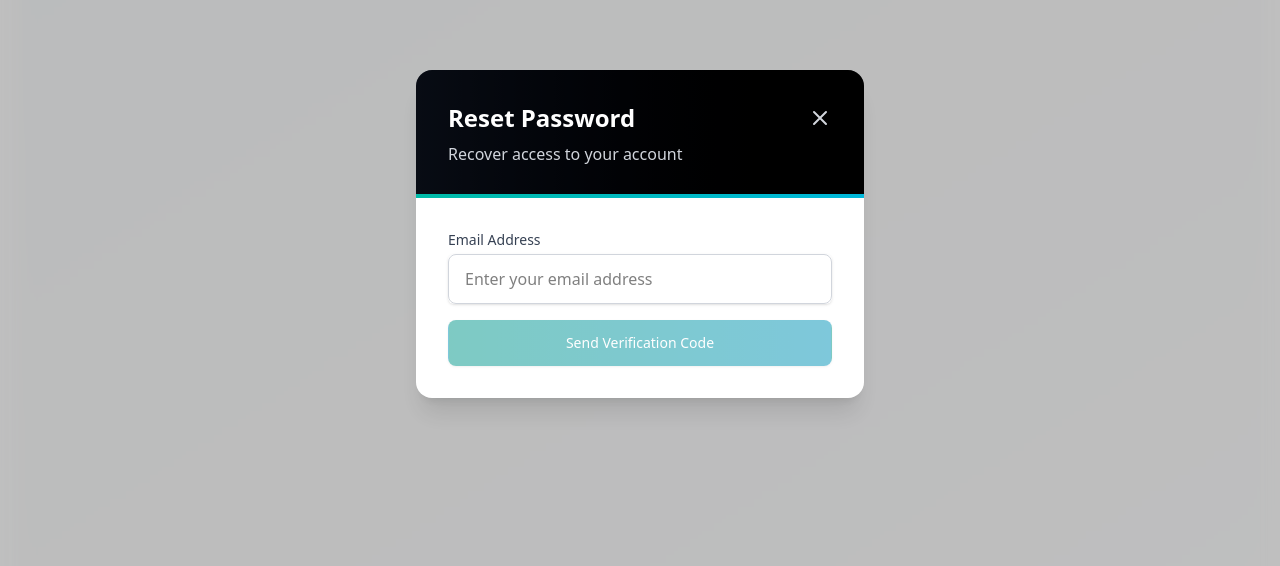
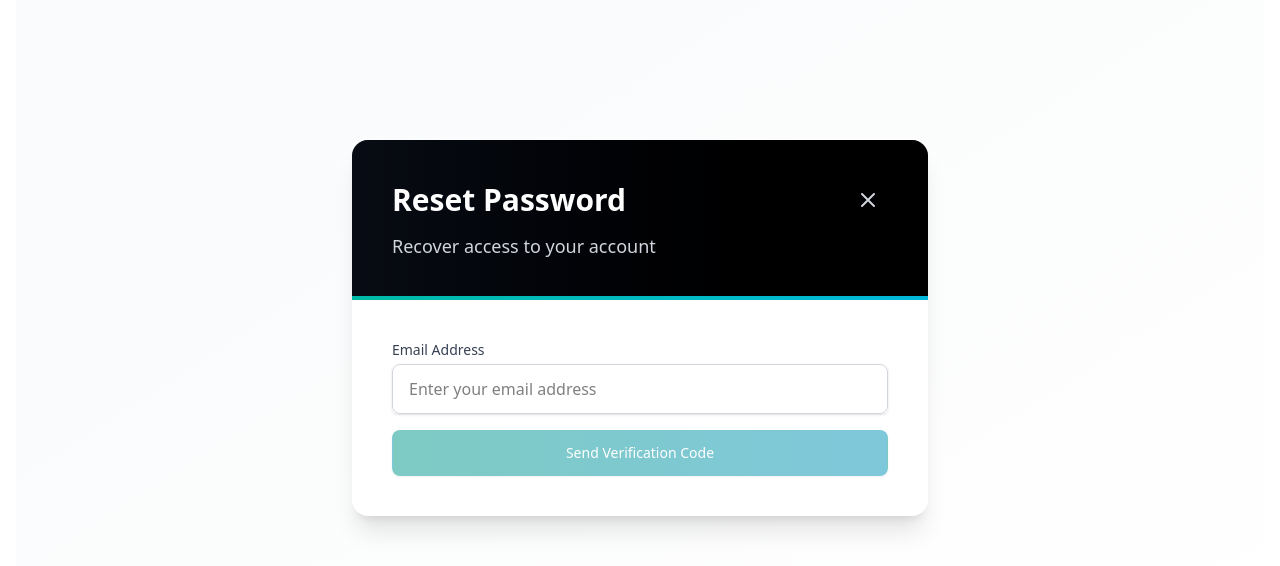
Before and after one commit to mokshupadhyay/Capstone_project_frontend, a Next.js app: page /forgot-password in a window 1280 px wide. Shown: the part 166-732 px from the top of the page. Built offline with nearby package versions, Linux system fonts and the light colour scheme; no server answers.

Commit message:
fixed forgot passord ui

```diff
--- a/app/api/api.ts
+++ b/app/api/api.ts
@@ -626,13 +626,13 @@ export const managerApi = {
 // ---------- Auth API ----------
 export const authApi = {
   // Login
-  login: (username: string, password: string): Promise<any> =>
+  login: (usernameOrEmail: string, password: string): Promise<any> =>
     fetch(`${API_URL}/api/login`, {
       method: "POST",
       headers: {
         "Content-Type": "application/json",
       },
-      body: JSON.stringify({ username, password }),
+      body: JSON.stringify({ usernameOrEmail, password }),
     }).then(async (response) => {
       const data = await response.json();
       if (!response.ok) {
--- a/app/components/auth/ForgotPasswordModal.tsx
+++ b/app/components/auth/ForgotPasswordModal.tsx
@@ -182,20 +182,23 @@ const ForgotPasswordModal = ({ isOpen, onClose }: ForgotPasswordModalProps) => {
     if (!isOpen) return null;
 
     return (
-        <div className="w-full max-w-md bg-white rounded-2xl shadow-xl overflow-hidden transform transition-all">
+        <div className="w-full bg-white rounded-2xl shadow-xl overflow-hidden">
             {/* Header */}
-            <div className="relative bg-gradient-to-r from-gray-900 to-black text-white p-8">
+            <div className="relative bg-gradient-to-r from-gray-900 to-black text-white p-10">
                 <div className="absolute top-0 left-0 w-full h-full bg-black opacity-50"></div>
                 <div className="relative z-10">
                     <div className="flex justify-between items-center">
-                        <h2 className="text-2xl font-bold">Reset Password</h2>
-                        <button onClick={onClose} className="text-gray-300 hover:text-white transition-colors">
+                        <h2 className="text-3xl font-bold">Reset Password</h2>
+                        <button
+                            onClick={onClose}
+                            className="text-gray-300 hover:text-white transition-colors p-2 hover:bg-white/10 rounded-full"
+                        >
                             <svg className="w-6 h-6" fill="none" viewBox="0 0 24 24" stroke="currentColor">
                                 <path strokeLinecap="round" strokeLinejoin="round" strokeWidth={2} d="M6 18L18 6M6 6l12 12" />
                             </svg>
                         </button>
                     </div>
-                    <p className="text-gray-300 mt-2">
+                    <p className="text-gray-300 mt-3 text-lg">
                         {success ? 'Password reset successfully!' : 'Recover access to your account'}
                     </p>
                 </div>
@@ -203,7 +206,7 @@ const ForgotPasswordModal = ({ isOpen, onClose }: ForgotPasswordModalProps) => {
             </div>
 
             {/* Content */}
-            <div className="p-8">
+            <div className="p-10">
                 {isLoading ? (
                     <div className="py-8">
                         <Loader variant="default" size="medium" text="Processing your request..." />
--- a/app/components/auth/LoginForm.tsx
+++ b/app/components/auth/LoginForm.tsx
@@ -5,8 +5,8 @@ import { useAuth } from '@/app/context/AuthContext';
 import Link from 'next/link';
 
 const LoginForm = () => {
-    const { login, isLoading, error } = useAuth();
-    const [username, setUsername] = useState('');
+    const { login, isLoading, error: authError } = useAuth();
+    const [usernameOrEmail, setUsernameOrEmail] = useState('');
     const [password, setPassword] = useState('');
     const [formError, setFormError] = useState('');
 
@@ -14,17 +14,43 @@ const LoginForm = () => {
         e.preventDefault();
         setFormError('');
 
-        if (!username || !password) {
-            setFormError('All fields are required');
+        // Trim whitespace from inputs
+        const trimmedUsernameOrEmail = usernameOrEmail.trim();
+        const trimmedPassword = password.trim();
+
+        // Validate inputs
+        if (!trimmedUsernameOrEmail) {
+            setFormError('Please enter your username or email');
+            return;
+        }
+
+        if (!trimmedPassword) {
+            setFormError('Please enter your password');
             return;
         }
 
         try {
-            await login(username, password);
+            await login(trimmedUsernameOrEmail, trimmedPassword);
         } catch (err) {
-            setFormError(err instanceof Error ? err.message : 'An error occurred');
+            console.error('Login error:', err);
+            setFormError(err instanceof Error ? err.message : 'An error occurred during login');
         }
     };
+
+    const handleInputChange = (e: React.ChangeEvent<HTMLInputElement>) => {
+        // Clear form error when user starts typing
+        setFormError('');
+
+        const { id, value } = e.target;
+        if (id === 'usernameOrEmail') {
+            setUsernameOrEmail(value);
+        } else if (id === 'password') {
+            setPassword(value);
+        }
+    };
+
+    // Show either form error or auth error
+    const displayError = formError || authError;
 
     return (
         <div className="w-full max-w-md mx-auto bg-white rounded-2xl shadow-xl overflow-hidden transform hover:shadow-2xl transition-all duration-300">
@@ -38,7 +64,7 @@ const LoginForm = () => {
             </div>
 
             <form onSubmit={handleSubmit} className="px-8 py-8 space-y-6">
-                {(error || formError) && (
+                {displayError && (
                     <div className="bg-red-50 border-l-4 border-red-500 p-4 rounded-md">
                         <div className="flex items-center">
                             <div className="flex-shrink-0">
@@ -47,15 +73,15 @@ const LoginForm = () => {
                                 </svg>
                             </div>
                             <div className="ml-3">
-                                <p className="text-sm text-red-700">{error || formError}</p>
+                                <p className="text-sm text-red-700">{displayError}</p>
                             </div>
                         </div>
                     </div>
                 )}
 
                 <div className="space-y-2">
-                    <label htmlFor="username" className="block text-sm font-medium text-gray-700">
-                        Username
+                    <label htmlFor="usernameOrEmail" className="block text-sm font-medium text-gray-700">
+                        Username or Email
                     </label>
                     <div className="relative">
                         <div className="absolute inset-y-0 left-0 pl-3 flex items-center pointer-events-none">
@@ -64,12 +90,13 @@ const LoginForm = () => {
                             </svg>
                         </div>
                         <input
-                            id="username"
+                            id="usernameOrEmail"
                             type="text"
-                            value={username}
-                            onChange={(e) => setUsername(e.target.value)}
-                            placeholder="Enter your username"
+                            value={usernameOrEmail}
+                            onChange={handleInputChange}
+                            placeholder="Enter your username or email"
                             className="block w-full pl-10 pr-3 py-2.5 border border-gray-300 rounded-lg focus:ring-2 focus:ring-teal-500 focus:border-teal-500 bg-white text-sm placeholder-gray-400 transition-all duration-200"
+                            autoComplete="username email"
                         />
                     </div>
                 </div>
@@ -88,9 +115,10 @@ const LoginForm = () => {
                             id="password"
                             type="password"
                             value={password}
-                            onChange={(e) => setPassword(e.target.value)}
+                            onChange={handleInputChange}
                             placeholder="Enter your password"
                             className="block w-full pl-10 pr-3 py-2.5 border border-gray-300 rounded-lg focus:ring-2 focus:ring-teal-500 focus:border-teal-500 bg-white text-sm placeholder-gray-400 transition-all duration-200"
+                            autoComplete="current-password"
                         />
                     </div>
                 </div>
--- a/app/context/AuthContext.tsx
+++ b/app/context/AuthContext.tsx
@@ -14,7 +14,7 @@ interface User {
 interface AuthContextType {
     user: User | null;
     token: string | null;
-    login: (username: string, password: string) => Promise<void>;
+    login: (usernameOrEmail: string, password: string) => Promise<void>;
     register: (username: string, password: string, email: string, role: string) => Promise<void>;
     logout: () => void;
     isLoading: boolean;
@@ -43,9 +43,15 @@ export function AuthProvider({ children }: { children: ReactNode }) {
         setIsLoading(false);
     }, []);
 
-    const login = async (username: string, password: string) => {
+    const login = async (usernameOrEmail: string, password: string) => {
         setIsLoading(true);
         setError(null);
+
+        if (!usernameOrEmail || !password) {
+            setError('All fields are required');
+            setIsLoading(false);
+            return;
+        }
 
         try {
             const response = await fetch(`${process.env.NEXT_PUBLIC_API_URL}/api/login`, {
@@ -53,7 +59,7 @@ export function AuthProvider({ children }: { children: ReactNode }) {
                 headers: {
                     'Content-Type': 'application/json',
                 },
-                body: JSON.stringify({ username, password }),
+                body: JSON.stringify({ usernameOrEmail, password }),
             });
 
             const data = await response.json();
@@ -71,7 +77,6 @@ export function AuthProvider({ children }: { children: ReactNode }) {
 
             // Redirect based on role
             if (data.user.role === 'teacher' || data.user.role === 'admin' || data.user.role === 'manager' || data.user.role === 'coordinator' || data.user.role === 'academic_team') {
-
                 router.push('/dashboard');
             } else if (data.user.role === 'student') {
                 router.push('/dashboard');
--- a/app/forgot-password/page.tsx
+++ b/app/forgot-password/page.tsx
@@ -16,12 +16,14 @@ export default function ForgotPasswordPage() {
     };
 
     return (
-        <Suspense fallback={<Loader variant="full-page" text="Loading password reset..." />}>
-            <div className="min-h-screen bg-gradient-to-br from-gray-50 to-white flex items-center justify-center">
-                <div className="fixed inset-0 bg-black/25 backdrop-blur-sm flex items-center justify-center p-4">
-                    <ForgotPasswordModal isOpen={isOpen} onClose={handleClose} />
+        <div className="min-h-screen bg-gradient-to-br from-gray-50 to-white">
+            <Suspense fallback={<Loader variant="full-page" text="Loading password reset..." />}>
+                <div className="container mx-auto px-4 py-8 flex items-center justify-center min-h-screen">
+                    <div className="w-full max-w-xl">
+                        <ForgotPasswordModal isOpen={isOpen} onClose={handleClose} />
+                    </div>
                 </div>
-            </div>
-        </Suspense>
+            </Suspense>
+        </div>
     );
 }
```
